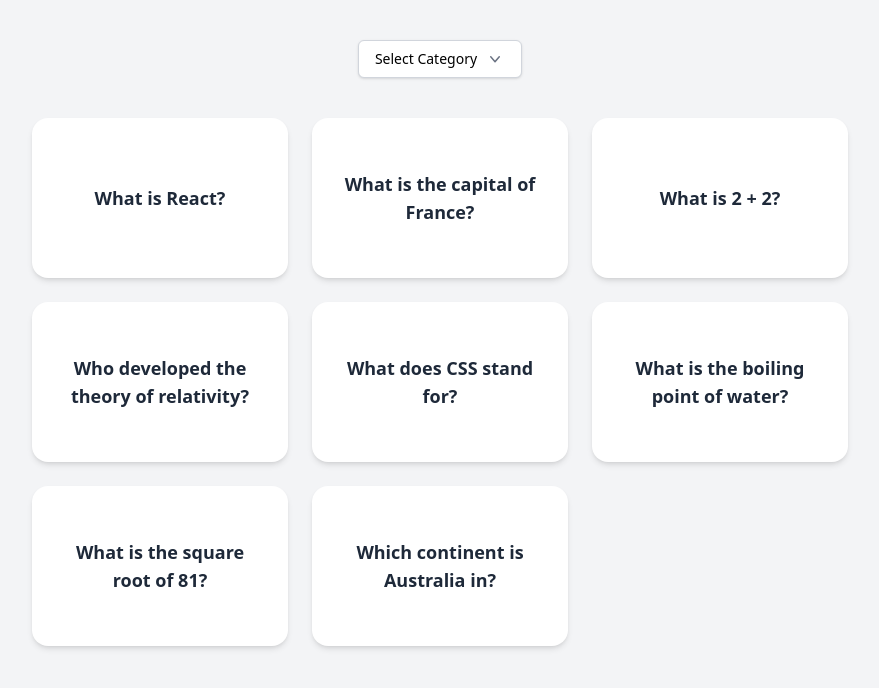
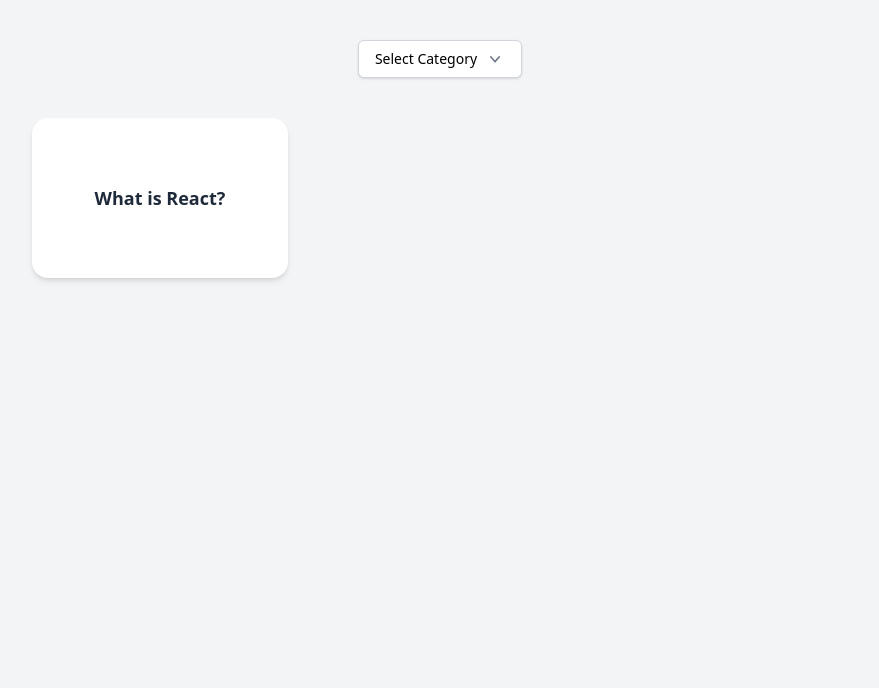
Before and after one commit to PraneethBunny123/All-App, a React (Vite) app: page / in a window 1280 px wide. Shown: the top 688 px of the page, without its empty margins (200-1079 px from the left). Built offline with nearby package versions, Linux system fonts and the light colour scheme.

Commit message:
displaying the single card via slicing the questions

```diff
--- a/src/project-apps/QuizApp/FlashcardApp.jsx
+++ b/src/project-apps/QuizApp/FlashcardApp.jsx
@@ -15,8 +15,8 @@ export default function FlashcardApp() {
     const cardsPerPage = 1
     const totalNumberOfPages = Math.ceil(filteredQuestions.length/cardsPerPage)
     console.log(totalNumberOfPages)
-    // const startIndex = 1
-    // const endIndex =
+    const startIndex = (currentPage-1)*cardsPerPage
+    const endIndex = startIndex + cardsPerPage
 
 
 
@@ -28,7 +28,7 @@ export default function FlashcardApp() {
                 setSelectedCategory={setSelectedCategory}
             />
             <div className="grid grid-cols-1 sm:grid-cols-2 md:grid-cols-3 gap-6">
-                {filteredQuestions.slice().map(question => {
+                {filteredQuestions.slice(startIndex, endIndex).map(question => {
                     return <Flashcard key={question.id} question={question}/>
                 })}
             </div>
```
